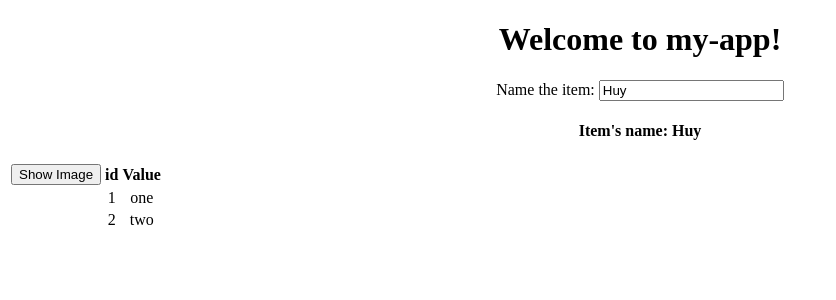
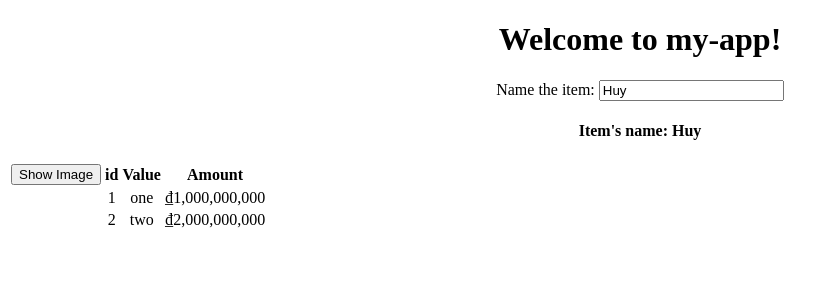
Before and after one commit to legiahuy1996/Angular-Learning, an Angular app: page / in a window 1280 px wide. Shown: the top 300 px of the page, without its empty margins (0-836 px from the left). Built offline with nearby package versions, Linux system fonts and the light colour scheme.

Commit message:
Transforming Data with Pipes

```diff
--- a/src/app/item.component.html
+++ b/src/app/item.component.html
@@ -6,12 +6,14 @@
             <th><button (click)='toggleButton()'> {{showImage? 'Hide' : 'Show'}} Image</button></th>
             <th>id</th>
             <th>Value</th>
+            <th>Amount</th>
         </tr>
         <tr *ngFor='let item of items'>
             <td><img [src]='item.imageSrc' [title]='item.value' [style.width.px]='imgWidth'
                     [style.margin.px]='imgMargin' *ngIf='showImage'> </td>
             <td>{{item.ID}}</td>
             <td>{{item.value}}</td>
+            <td>{{item.Amount | currency:"VND"}}</td>
         </tr>
     </tbody>
 </table>
--- a/src/app/item.component.ts
+++ b/src/app/item.component.ts
@@ -14,12 +14,14 @@ export class ItemComponent {
         {
             "ID": 1,
             "value": "one",
-            "imageSrc": "https://ttol.vietnamnetjsc.vn/images/2018/05/25/13/40/net-cuoi-be-gai-9-1527053440039156820618.jpg"
+            "imageSrc": "https://ttol.vietnamnetjsc.vn/images/2018/05/25/13/40/net-cuoi-be-gai-9-1527053440039156820618.jpg",
+            "Amount": 1000000000
         },
         {
             "ID": 2,
             "value": "two",
-            "imageSrc": "https://ttol.vietnamnetjsc.vn/images/2018/05/25/13/40/net-cuoi-be-gai-8-1527053440037953986965.jpg"
+            "imageSrc": "https://ttol.vietnamnetjsc.vn/images/2018/05/25/13/40/net-cuoi-be-gai-8-1527053440037953986965.jpg",
+            "Amount": 2000000000
         }
     ];
     toggleButton(): void {
```
Also changed, not shown: src/app/1.jpg (added), src/app/2.jpg (added).
